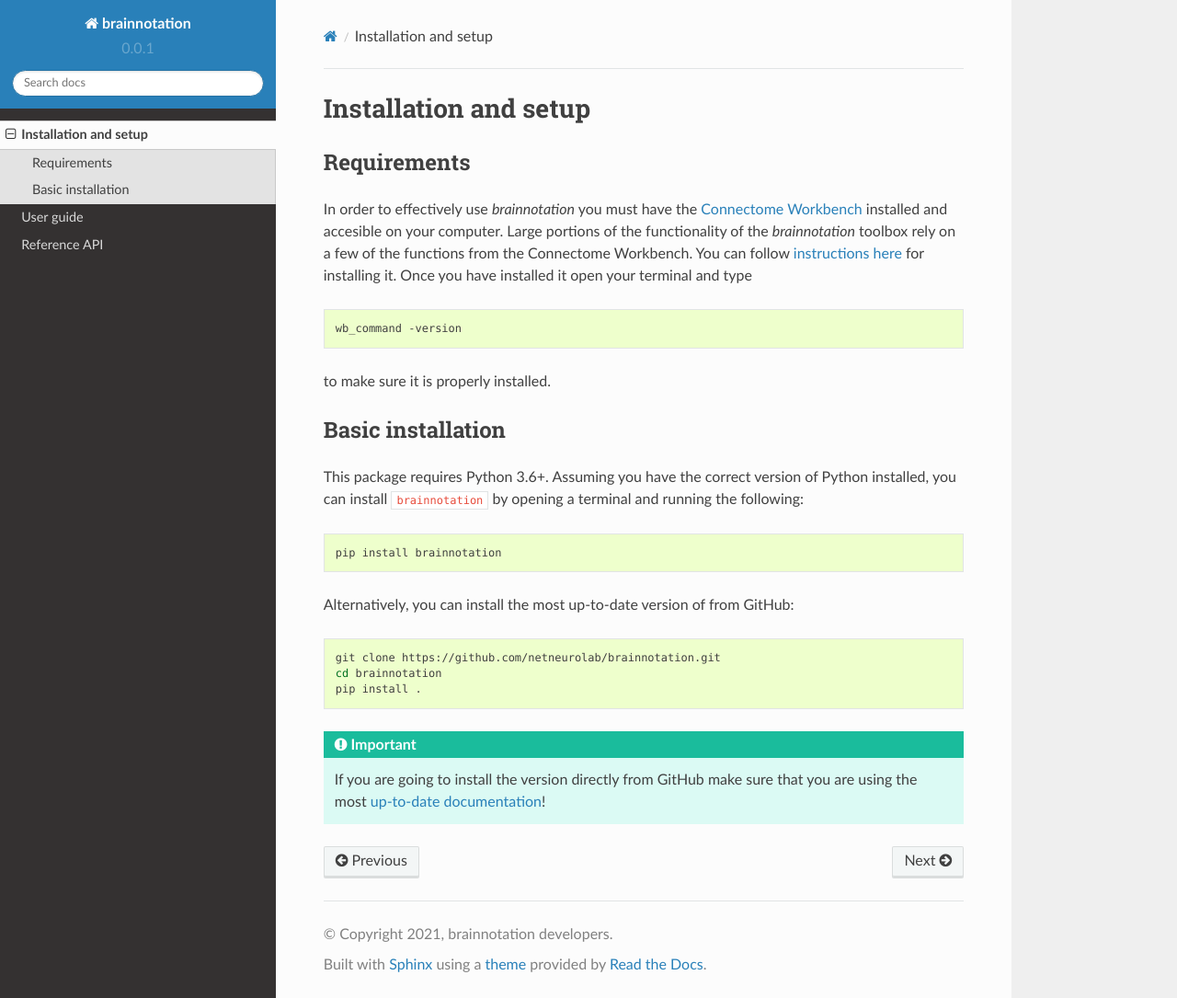
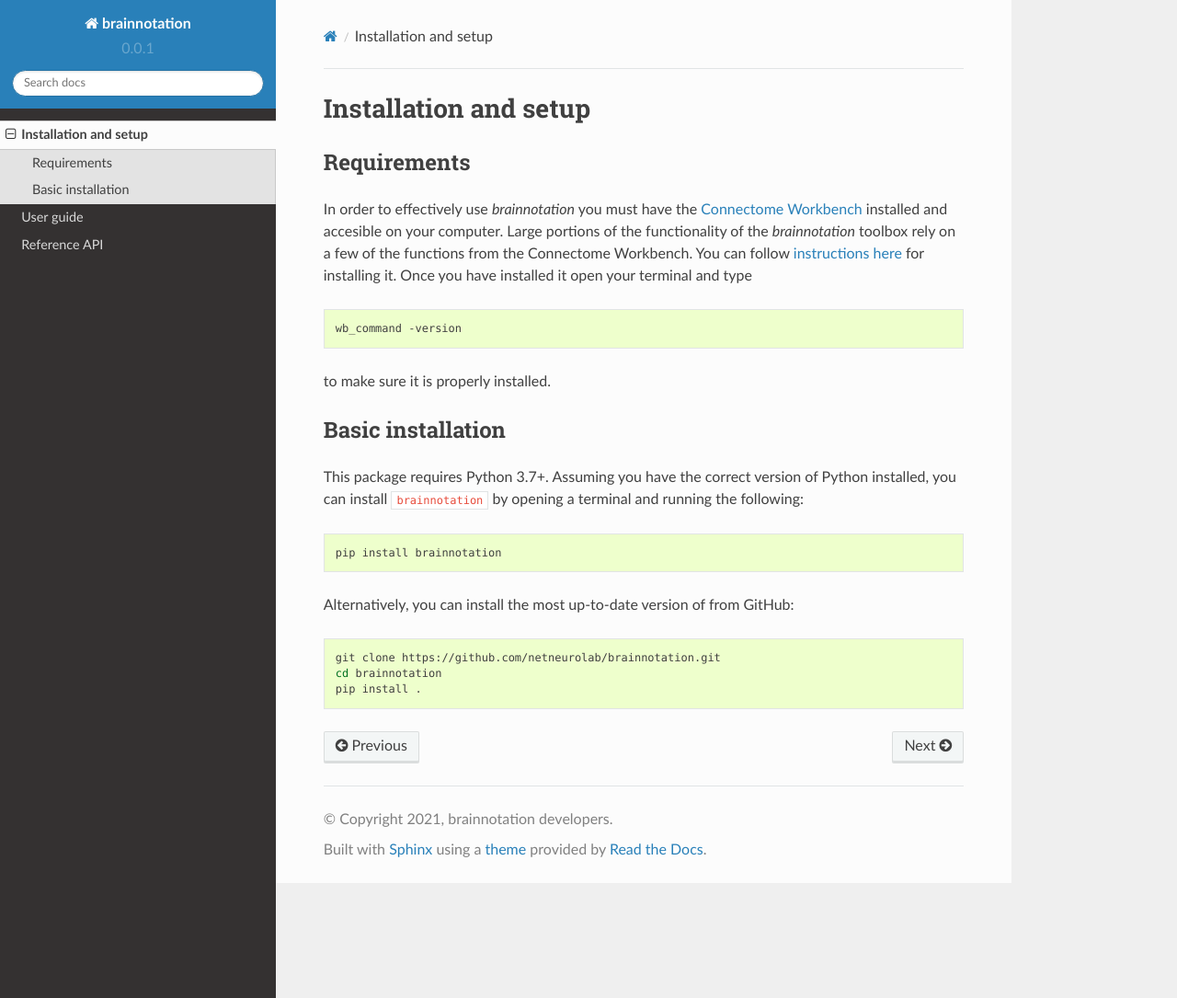
Before and after one commit to netneurolab/neuromaps, a Sphinx documentation site: the page built from docs/installation.rst, in a window 1280 px wide and 1085 px high. Shown: the whole window at 92% size. Built offline with Sphinx 7.4.7 and the Read the Docs theme 2.0.0, drawn with Linux system fonts in a browser that asks for light colours; pages that are not in the unit, such as notebooks, are missing from menus.

Commit message:
[DOC] Fixing doc typos

```diff
--- a/docs/installation.rst
+++ b/docs/installation.rst
@@ -28,7 +28,7 @@
 Basic installation
 ==================
 
-This package requires Python 3.6+. Assuming you have the correct version of
+This package requires Python 3.7+. Assuming you have the correct version of
 Python installed, you can install ``brainnotation`` by opening a terminal and
 running the following:
 
@@ -43,9 +43,3 @@
    git clone https://github.com/netneurolab/brainnotation.git
    cd brainnotation
    pip install .
-
-.. important::
-
-   If you are going to install the version directly from GitHub make sure that
-   you are using the most `up-to-date documentation
-   <https://brainnotation.readthedocs.io/en/latest/>`_!
```
Also changed, not shown: 1 other file.
